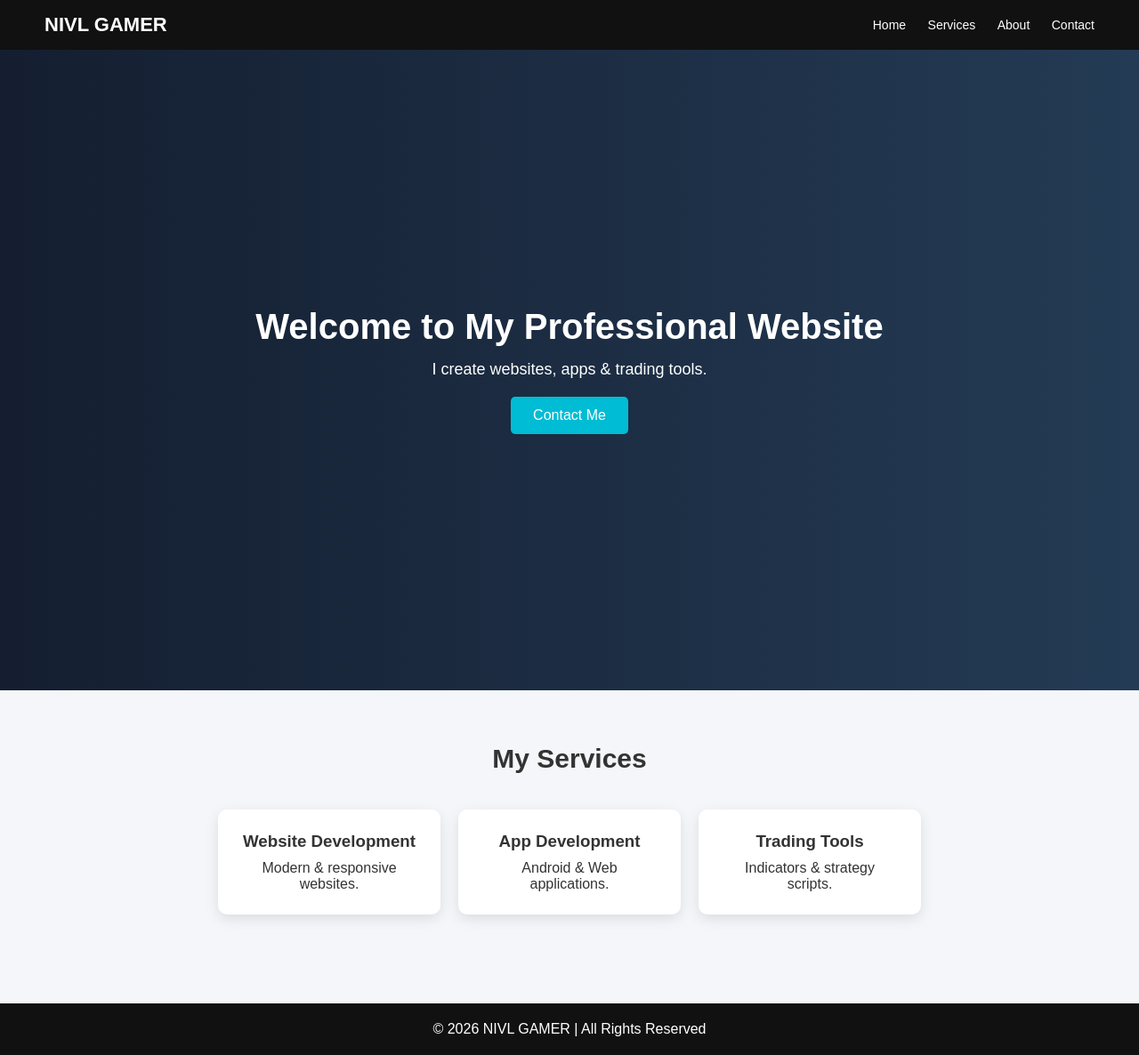
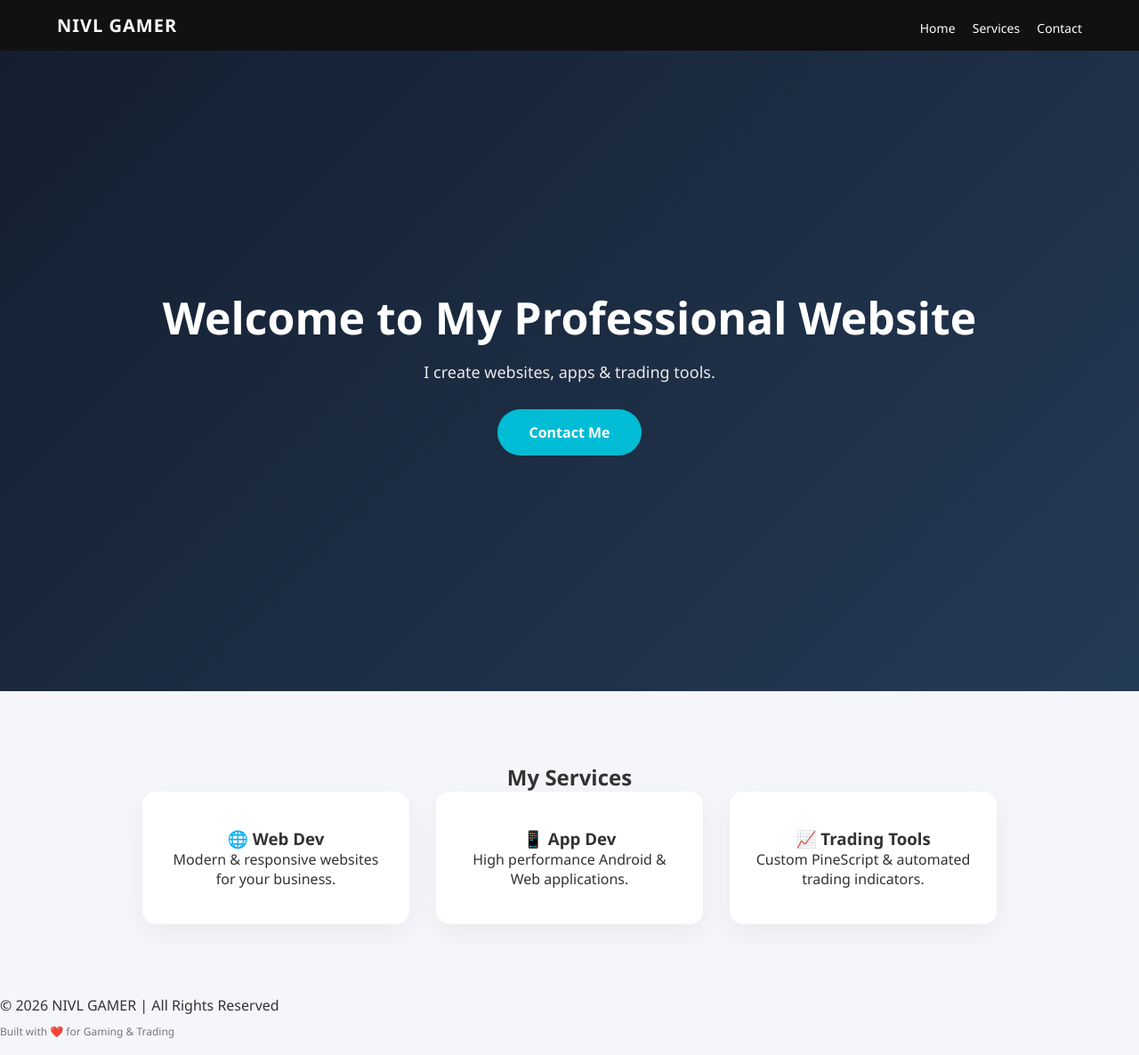
Before and after one commit to Bhaveshki/nivil-gamer-website, a plain HTML site: page index.html in a window 1280 px wide. Shown: the whole page at 89% size. Drawn offline with Linux system fonts and the light colour scheme.

Commit message:
Update index.html

```diff
--- a/index.html
+++ b/index.html
@@ -6,47 +6,51 @@
 <title>NIVL GAMER | Official Website</title>
 
 <style>
+/* Smooth scrolling effect */
+html { scroll-behavior: smooth; }
+
 * {
     margin: 0;
     padding: 0;
     box-sizing: border-box;
-    font-family: Arial, sans-serif;
+    font-family: 'Segoe UI', Tahoma, Geneva, Verdana, sans-serif;
 }
 
-body {
-    background: #f4f6f9;
-    color: #333;
-}
+body { background: #f4f6f9; color: #333; }
 
-/* Navbar */
+/* Fixed Navbar for Better UX */
 header {
     background: #111;
     color: white;
-    padding: 15px 50px;
+    padding: 15px 5%;
     display: flex;
     justify-content: space-between;
     align-items: center;
+    position: sticky;
+    top: 0;
+    z-index: 1000;
+    flex-wrap: wrap; /* Mobile par overlap nahi hoga */
 }
 
-header h1 {
-    font-size: 22px;
-}
+header h1 { font-size: 20px; letter-spacing: 1px; }
+
+nav { margin-top: 5px; }
 
 nav a {
     color: white;
     text-decoration: none;
-    margin-left: 20px;
+    margin-left: 15px;
     font-size: 14px;
+    font-weight: 500;
+    transition: 0.3s;
 }
 
-nav a:hover {
-    color: #00bcd4;
-}
+nav a:hover { color: #00bcd4; }
 
-/* Hero Section */
+/* Hero Section Improvement */
 .hero {
     height: 90vh;
-    background: linear-gradient(to right, #141e30, #243b55);
+    background: linear-gradient(135deg, #141e30, #243b55);
     display: flex;
     justify-content: center;
     align-items: center;
@@ -55,67 +59,46 @@ nav a:hover {
     padding: 20px;
 }
 
-.hero h2 {
-    font-size: 40px;
-    margin-bottom: 15px;
-}
+.hero h2 { font-size: clamp(30px, 5vw, 50px); margin-bottom: 15px; }
 
-.hero p {
-    font-size: 18px;
-    margin-bottom: 20px;
-}
+.hero p { font-size: 18px; margin-bottom: 30px; opacity: 0.9; }
 
-.hero button {
-    padding: 12px 25px;
+.hero-btn {
+    padding: 15px 35px;
     border: none;
     background: #00bcd4;
     color: white;
     font-size: 16px;
+    font-weight: bold;
     cursor: pointer;
-    border-radius: 5px;
+    border-radius: 50px;
+    text-decoration: none;
+    transition: 0.3s;
+    display: inline-block;
 }
 
-.hero button:hover {
-    background: #0097a7;
-}
+.hero-btn:hover { background: #fff; color: #141e30; transform: translateY(-3px); }
 
-/* Services */
-.services {
-    padding: 60px 20px;
-    text-align: center;
-}
-
-.services h2 {
-    margin-bottom: 40px;
-    font-size: 30px;
-}
-
-.service-box {
-    display: flex;
-    justify-content: center;
-    flex-wrap: wrap;
-    gap: 20px;
-}
+/* Services Card Hover Effects */
+.services { padding: 80px 20px; text-align: center; }
+.service-box { display: flex; justify-content: center; flex-wrap: wrap; gap: 30px; }
 
 .card {
     background: white;
-    padding: 25px;
-    width: 250px;
-    border-radius: 10px;
-    box-shadow: 0 5px 15px rgba(0,0,0,0.1);
+    padding: 40px 25px;
+    width: 300px;
+    border-radius: 15px;
+    box-shadow: 0 10px 30px rgba(0,0,0,0.05);
+    transition: 0.3s;
 }
 
-.card h3 {
-    margin-bottom: 10px;
-}
+.card:hover { transform: translateY(-10px); box-shadow: 0 15px 40px rgba(0,0,0,0.1); }
 
-/* Footer */
-footer {
-    background: #111;
-    color: white;
-    text-align: center;
-    padding: 20px;
-    margin-top: 40px;
+/* Mobile View Adjustments */
+@media (max-width: 600px) {
+    header { justify-content: center; text-align: center; }
+    nav { width: 100%; margin-top: 15px; }
+    nav a { margin: 0 10px; }
 }
 </style>
 </head>
@@ -126,9 +109,8 @@ footer {
     <h1>NIVL GAMER</h1>
     <nav>
         <a href="#">Home</a>
-        <a href="#">Services</a>
-        <a href="#">About</a>
-        <a href="#">Contact</a>
+        <a href="#services">Services</a>
+        <a href="#contact">Contact</a>
     </nav>
 </header>
 
@@ -136,30 +118,31 @@ footer {
     <div>
         <h2>Welcome to My Professional Website</h2>
         <p>I create websites, apps & trading tools.</p>
-        <button>Contact Me</button>
+        <a href="mailto:your-email@gmail.com" class="hero-btn">Contact Me</a>
     </div>
 </section>
 
-<section class="services">
+<section id="services" class="services">
     <h2>My Services</h2>
     <div class="service-box">
         <div class="card">
-            <h3>Website Development</h3>
-            <p>Modern & responsive websites.</p>
+            <h3>🌐 Web Dev</h3>
+            <p>Modern & responsive websites for your business.</p>
         </div>
         <div class="card">
-            <h3>App Development</h3>
-            <p>Android & Web applications.</p>
+            <h3>📱 App Dev</h3>
+            <p>High performance Android & Web applications.</p>
         </div>
         <div class="card">
-            <h3>Trading Tools</h3>
-            <p>Indicators & strategy scripts.</p>
+            <h3>📈 Trading Tools</h3>
+            <p>Custom PineScript & automated trading indicators.</p>
         </div>
     </div>
 </section>
 
-<footer>
+<footer id="contact">
     <p>© 2026 NIVL GAMER | All Rights Reserved</p>
+    <p style="font-size: 12px; margin-top: 10px; color: #777;">Built with ❤️ for Gaming & Trading</p>
 </footer>
 
 </body>
```
